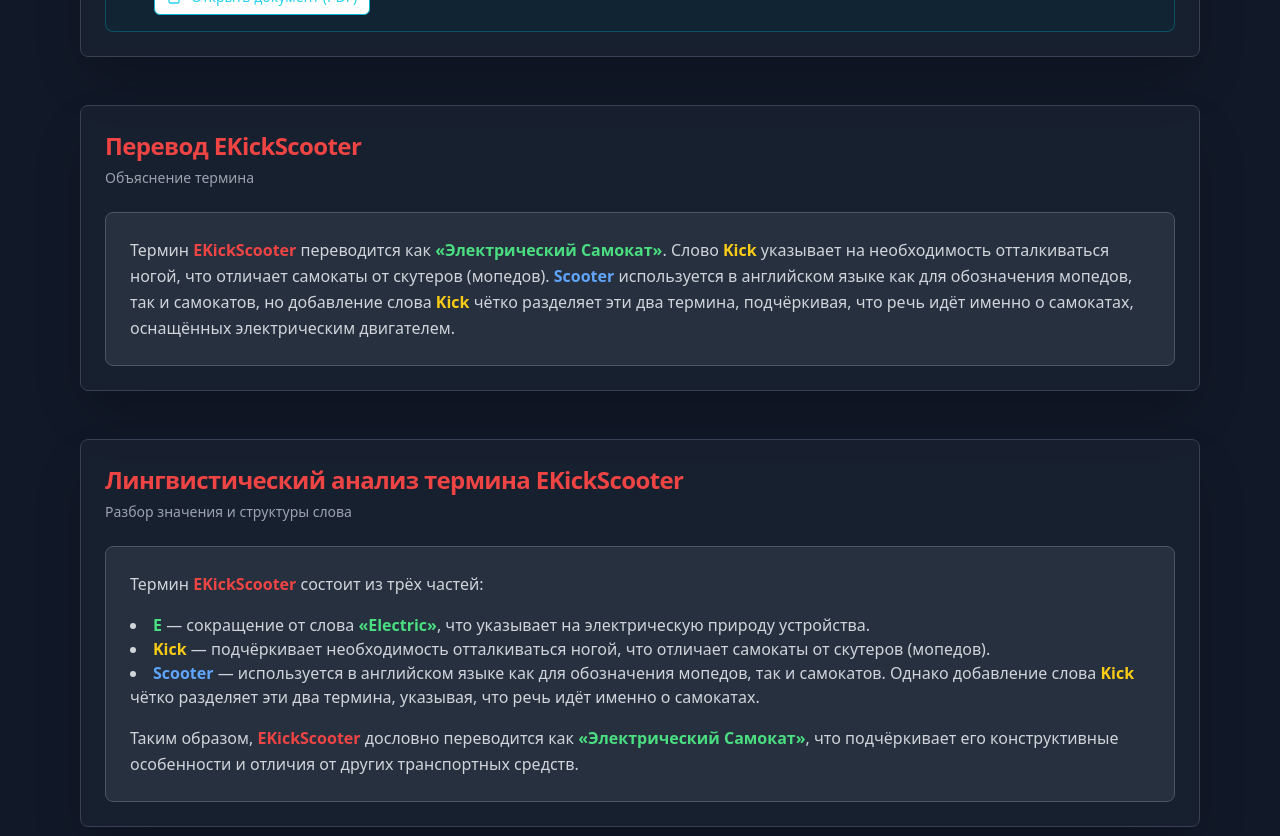
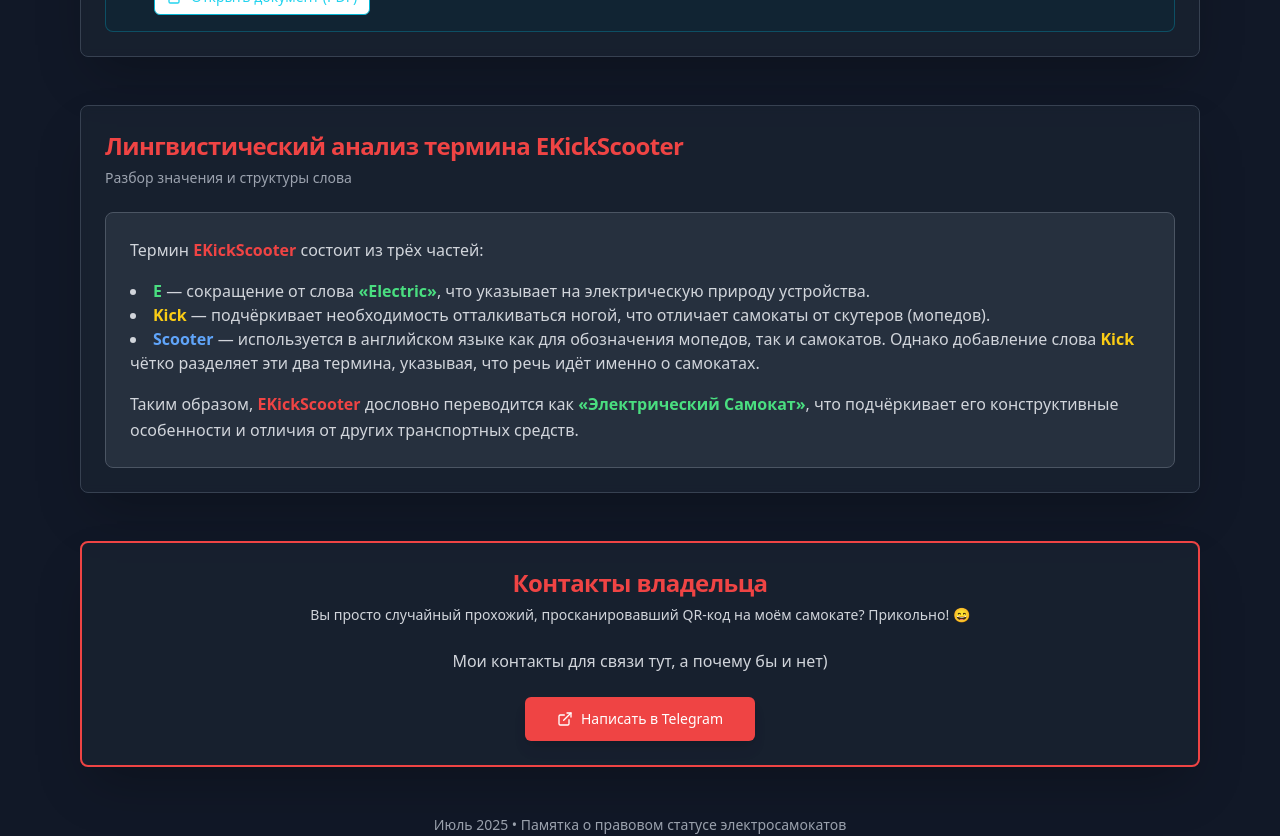
Before and after one commit to necrasov-ilya/segway-rights-checker, a React (Vite) app: page / in a window 1280 px wide. Shown: the part 4100-4936 px from the top of the page. Built offline with nearby package versions, Linux system fonts and the light colour scheme.

Commit message:
Update meta tags and remove EKickScooter section
Changed index.html meta tags to Russian language and improved SEO and social sharing information. Removed the EKickScooter translation explanation section from Index.tsx for a more concise page.

```diff
--- a/index.html
+++ b/index.html
@@ -1,25 +1,26 @@
 <!DOCTYPE html>
-<html lang="en">
+<html lang="ru">
 <head>
   <meta charset="UTF-8" />
   <meta name="viewport" content="width=device-width, initial-scale=1.0" />
-  <title>segway-rights-checker</title>
-  <meta name="description" content="NKSV_ILYA Project" />
-  <meta name="author" content="" />
+  <title>Segway Rights Checker - Нужны ли права на электросамокат?</title>
+  <meta name="description" content="Интерактивная памятка для владельцев электросамоката Segway Ninebot ZT3 Pro. Определите, нужны ли водительские права для вашего самоката в России." />
+  <meta name="author" content="NKSV_ILYA" />
+  <meta name="keywords" content="segway, электросамокат, права, регистрация, ПДД, Россия" />
 
-  <meta property="og:title" content="segway-rights-checker" />
-  <meta property="og:description" content="NKSV_ILYA Project" />
+  <meta property="og:title" content="Segway Rights Checker - Нужны ли права на электросамокат?" />
+  <meta property="og:description" content="Интерактивная памятка для владельцев электросамоката Segway Ninebot ZT3 Pro. Определите, нужны ли водительские права для вашего самоката в России." />
   <meta property="og:type" content="website" />
   <meta property="og:url" content="https://necrasov-ilya.github.io/segway-rights-checker/" />
-  <meta property="og:image" content="https://necrasov-ilya.github.io/segway-rights-checker/public/placeholder.svg" />
-  <meta property="og:locale" content="en_US" />
+  <meta property="og:image" content="https://necrasov-ilya.github.io/segway-rights-checker/placeholder.svg" />
+  <meta property="og:locale" content="ru_RU" />
+  <meta property="og:site_name" content="Segway Rights Checker" />
 
   <meta name="twitter:card" content="summary_large_image" />
-  <meta name="twitter:site" content="" />
-  <meta name="twitter:title" content="Segway Rights Checker" />
-  <meta name="twitter:description" content="Check your Segway rights easily with this tool." />
-  <meta name="twitter:image" content="https://necrasov-ilya.github.io/segway-rights-checker/public/placeholder.svg" />
-  <meta name="twitter:image:alt" content="Segway Rights Checker Logo" />
+  <meta name="twitter:title" content="Segway Rights Checker - Нужны ли права на электросамокат?" />
+  <meta name="twitter:description" content="Интерактивная памятка для владельцев электросамоката Segway Ninebot ZT3 Pro. Определите, нужны ли водительские права для вашего самоката в России." />
+  <meta name="twitter:image" content="https://necrasov-ilya.github.io/segway-rights-checker/placeholder.svg" />
+  <meta name="twitter:image:alt" content="Segway Rights Checker" />
 </head>
 
 <body>
--- a/src/pages/Index.tsx
+++ b/src/pages/Index.tsx
@@ -469,26 +469,6 @@
           </CardContent>
         </Card>
 
-        {/* EKickScooter Translation Section */}
-        <Card className="mb-12 bg-gray-800/50 border-gray-700 shadow-2xl backdrop-blur-sm">
-          <CardHeader>
-            <CardTitle className="text-red-500 text-2xl">Перевод EKickScooter</CardTitle>
-            <CardDescription className="text-gray-400">Объяснение термина</CardDescription>
-          </CardHeader>
-          <CardContent>
-            <div className="p-6 bg-gray-700/50 rounded-lg border border-gray-600">
-              <p className="text-gray-300 text-base leading-relaxed">
-                Термин <span className="text-red-500 font-semibold">EKickScooter</span> переводится как
-                <span className="text-green-400 font-semibold"> «Электрический Самокат»</span>.
-                Слово <span className="text-yellow-400 font-semibold">Kick</span> указывает на необходимость отталкиваться ногой,
-                что отличает самокаты от скутеров (мопедов).
-                <span className="text-blue-400 font-semibold"> Scooter</span> используется в английском языке как для обозначения мопедов, так и самокатов,
-                но добавление слова <span className="text-yellow-400 font-semibold">Kick</span> чётко разделяет эти два термина,
-                подчёркивая, что речь идёт именно о самокатах, оснащённых электрическим двигателем.
-              </p>
-            </div>
-          </CardContent>
-        </Card>
 
         {/* Linguistic Analysis Section */}
         <Card className="mb-12 bg-gray-800/50 border-gray-700 shadow-2xl backdrop-blur-sm">
```
